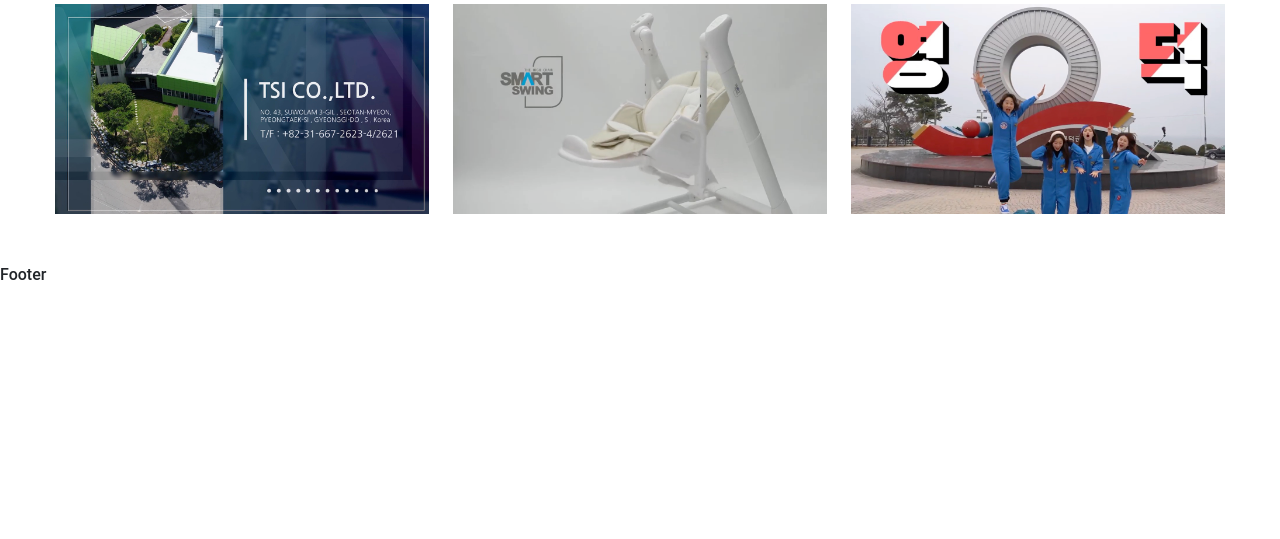
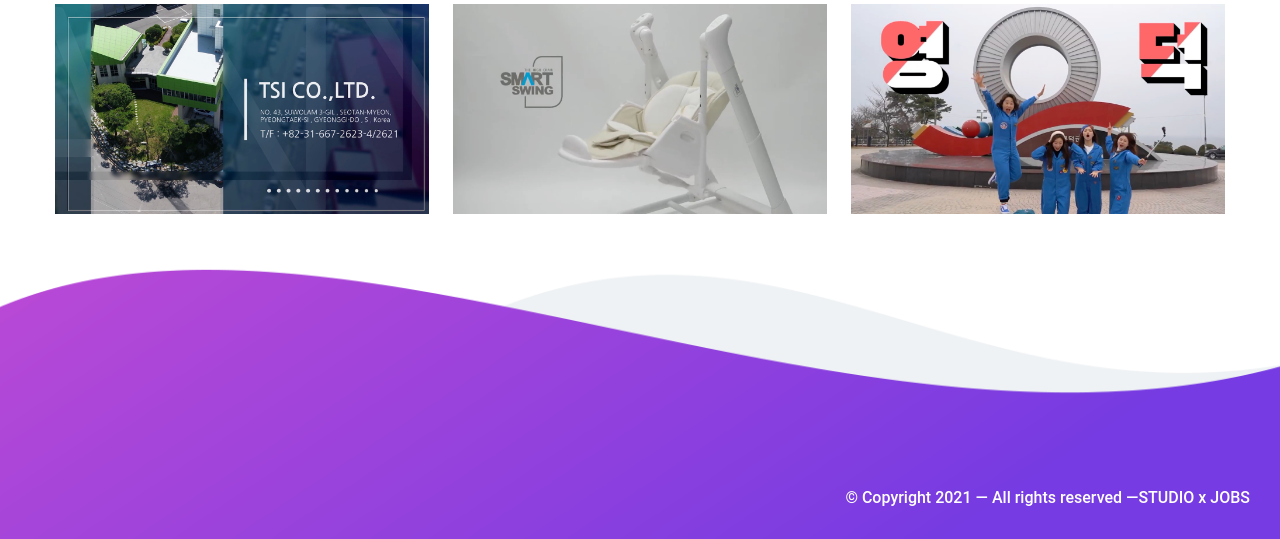
Before and after one commit to Qandi430/dorimrenewal, a PHP site: page / in a window 1280 px wide. Shown: the part 4354-4893 px from the top of the page. Before the commit the page ends 4634 px from the top, so only its background shows below. Run offline with PHP 8.4, Linux system fonts and the light colour scheme.

Commit message:
create footer

```diff
--- a/include/footer.php
+++ b/include/footer.php
@@ -1,5 +1,10 @@
     <footer>
-        Footer
+        <div class="footerLeft"></div>
+        <div class="footerRight">
+            <p class="copyright">
+                &copy; Copyright 2021 — All rights reserved —STUDIO x JOBS
+            </p>
+        </div>
     </footer>
 </body>
 </html>
--- a/resources/css/common.css
+++ b/resources/css/common.css
@@ -16,3 +16,18 @@ header nav ul li a{
     max-width: 100%;
     width:auto;
 }
+
+footer{
+    background-image: url(/resources/images/common/footerBg.png);
+    background-position: left top;
+    background-size: cover;
+    background-repeat: no-repeat;
+    min-height: 275px;
+    display: flex;
+    justify-content: space-between;
+    align-items: flex-end;
+    padding: 30px;
+}
+footer .copyright{
+    color: #fff;
+}
```
Also changed, not shown: resources/images/common/footerBg.png (added).
